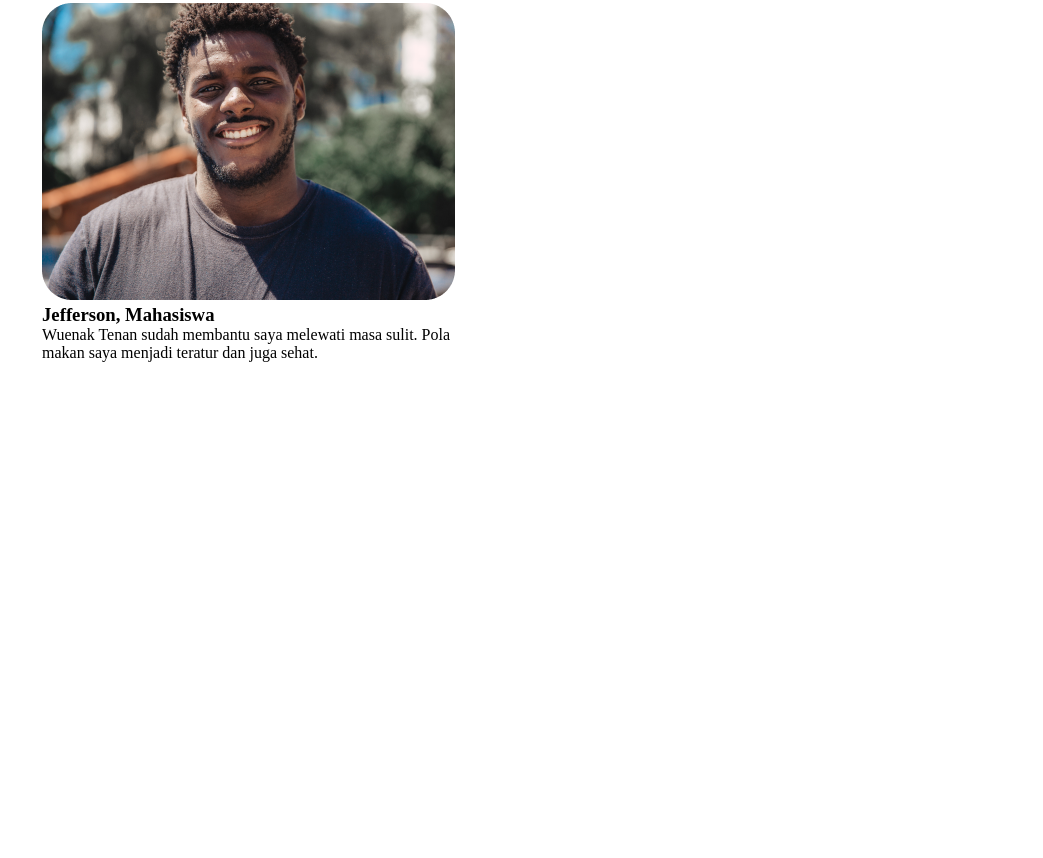
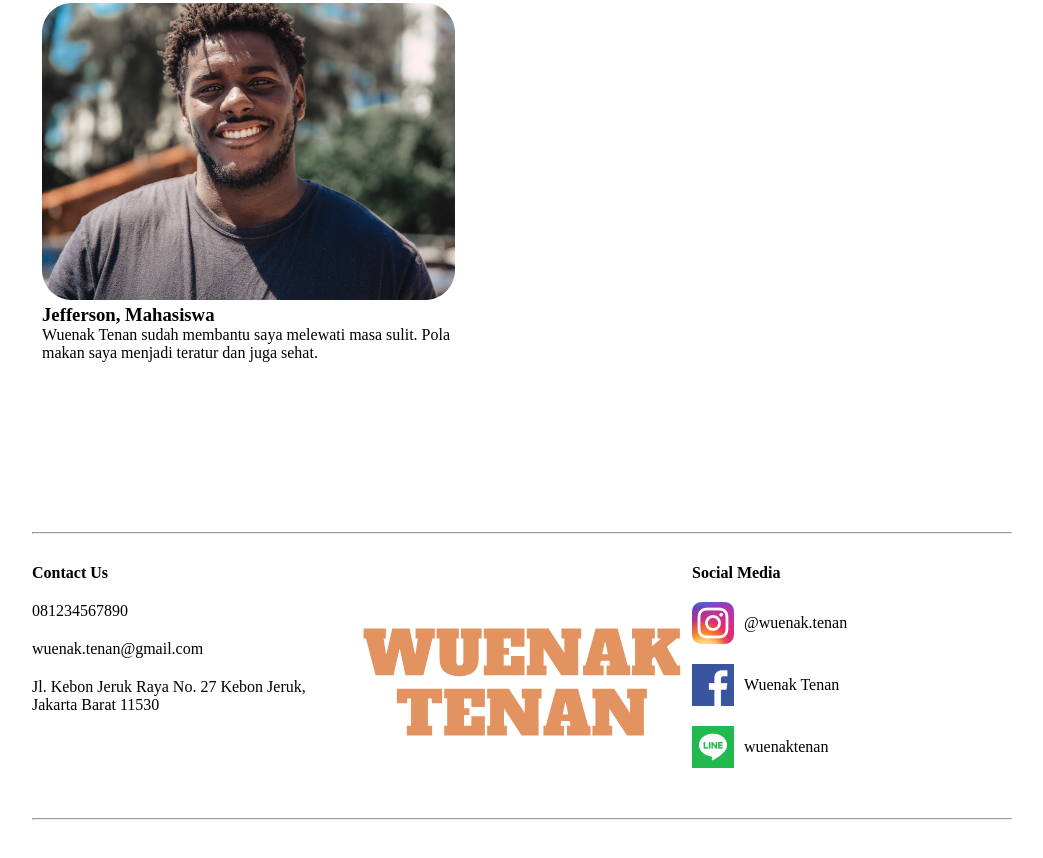
Before and after one commit to krsti4n-war/wuenak-tenan, a website built with webpack: page src/index.html in a window 1280 px wide. Shown: the part 3553-4411 px from the top of the page, without its empty margins (118-1161 px from the left). Before the commit the page ends 4005 px from the top, so only its background shows below. Built offline with nearby package versions, Linux system fonts and the light colour scheme.

Commit message:
Added footer layout

```diff
--- a/src/component.css
+++ b/src/component.css
@@ -23,6 +23,11 @@
 .flexbox-space-between {
   display: flex;
   justify-content: space-between;
+}
+
+.flexbox-align-between {
+  display: flex;
+  align-content: space-between;
 }
 
 .flexbox-row {
@@ -53,3 +58,7 @@
   color: #FFF;
   font-size: 24px;
 }
+
+.social-media > :nth-child(2) {
+  margin-left: 10px;
+}
--- a/src/index.html
+++ b/src/index.html
@@ -73,6 +73,34 @@
       </div>
     </article>
     <footer id="footer">
+      <hr/>
+      <div class="flexbox-space-between">
+        <section class="flexbox-column flexbox-align-between">
+          <h4>Contact Us</h4>
+          <p>081234567890</p>
+          <p>wuenak.tenan@gmail.com</p>
+          <p>Jl. Kebon Jeruk Raya No. 27 Kebon Jeruk, Jakarta Barat 11530</p>
+        </section>
+        <object type="image/svg+xml" data="<%=require('./logo.svg')%>" id="logo-banner">
+          Wuenak Tenan
+        </object>
+        <section class="flexbox-column">
+          <h4>Social Media</h4>
+          <div class="social-media flexbox-row flexbox-vcenter">
+            <img src="<%=require('./logo-ig.png')%>">
+            <p>@wuenak.tenan</p>
+          </div>
+          <div class="social-media flexbox-row flexbox-vcenter">
+            <img src="<%=require('./logo-fb.png')%>">
+            <p>Wuenak Tenan</p>
+          </div>
+          <div class="social-media flexbox-row flexbox-vcenter">
+            <img src="<%=require('./logo-ln.png')%>">
+            <p>wuenaktenan</p>
+          </div>
+        </section>
+      </div>
+      <hr/>
     </footer>
   </body>
 </html>
--- a/src/main.css
+++ b/src/main.css
@@ -1,5 +1,9 @@
 :root {
   --article-heading-margin-bottom: 40px;
+}
+
+#recommendation, #reviews, #footer {
+  padding: 80px 150px;
 }
 
 #banner {
@@ -20,10 +24,6 @@
 
 #banner > #WOTD {
   margin-top: 300px;
-}
-
-#recommendation {
-  padding: 80px 150px;
 }
 
 #recommendation > h1 {
@@ -48,10 +48,6 @@
   margin-bottom: var(--article-heading-margin-bottom);
 }
 
-#reviews {
-  padding: 80px 150px;
-}
-
 #reviews > h1 {
   margin-bottom: var(--article-heading-margin-bottom);
 }
@@ -60,3 +56,15 @@
   width: 420px;
   margin: 10px;
 }
+
+#footer > div {
+  padding: 30px 0px;
+}
+
+#footer > div > * {
+  width: 320px;
+}
+
+#footer > div > section > * {
+  margin-bottom: 20px;
+}
```
Also changed, not shown: src/logo-fb.png (added), src/logo-ig.png (added), src/logo-ln.png (added).
